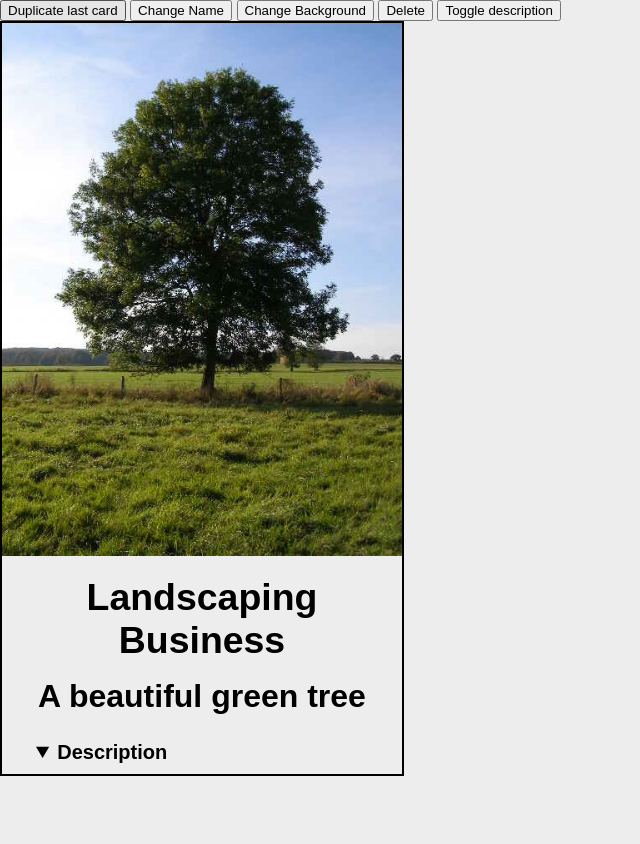
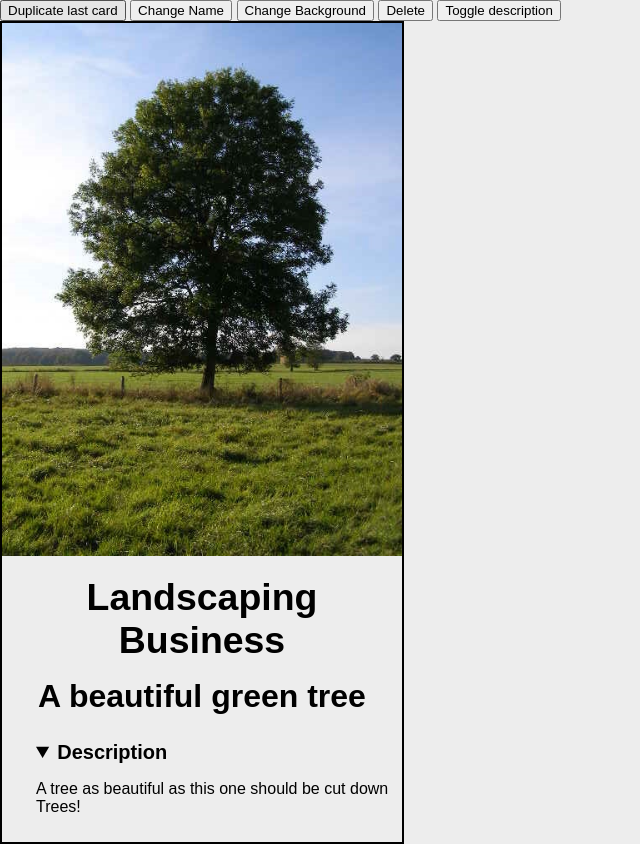
Before and after one commit to hblaxton/business-card, a website with bundled scripts: page index.html in a window 1280 px wide. Both pictures are taken after a click on the button "Toggle description". Shown: the whole page, without its empty margins (0-640 px from the left). Before the commit the page ends 800 px from the top, so only its background shows below. Built offline with nearby package versions, Linux system fonts and the light colour scheme.

Commit message:
Update index.html

```diff
--- a/index.html
+++ b/index.html
@@ -28,7 +28,19 @@
     <button data-toggle-btn>Toggle description</button>
     </div>
     <div id= "app">
-  <business-card></business-card>
+  <business-card><div>
+    <!-- <div>
+      <ul>
+        <li>A tree as beautiful as this one should be cut down</li>
+        <li>Trees!</li>
+        </ul>
+      </div> -->
+      <p>
+        A tree as beautiful as this one should be cut down
+        Trees!
+      </p>
+    </div>
+      </business-card>
 </div>
   <script type="module" src="./src/business-card.js"></script>
   <script>
```
